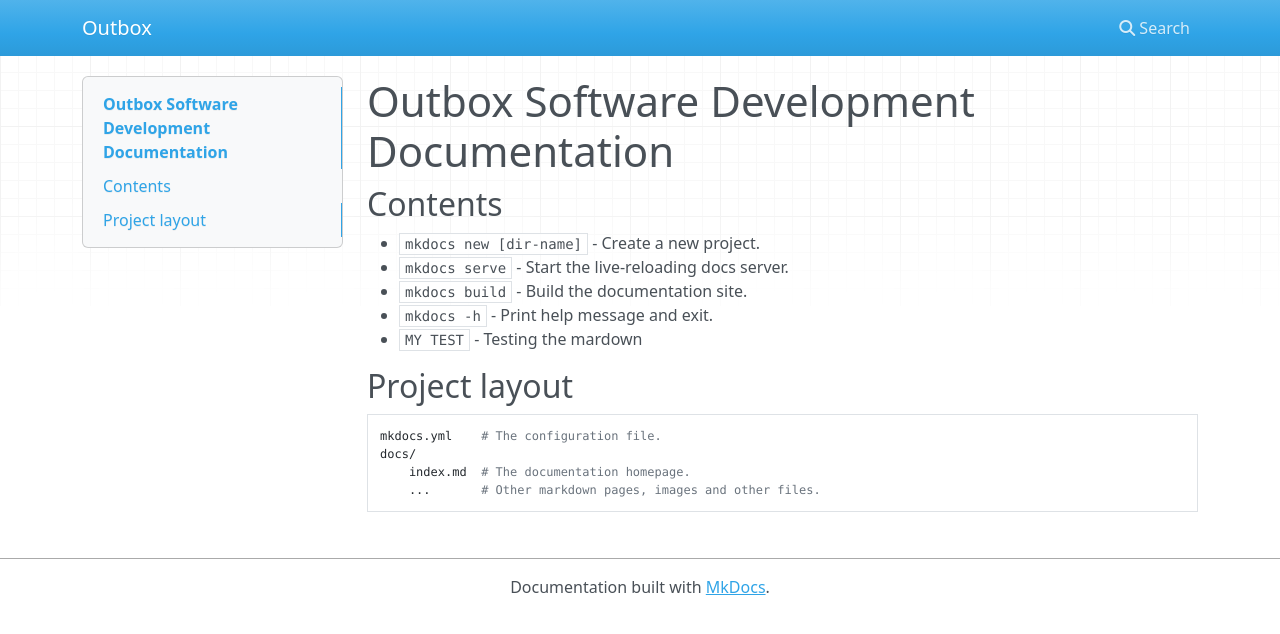
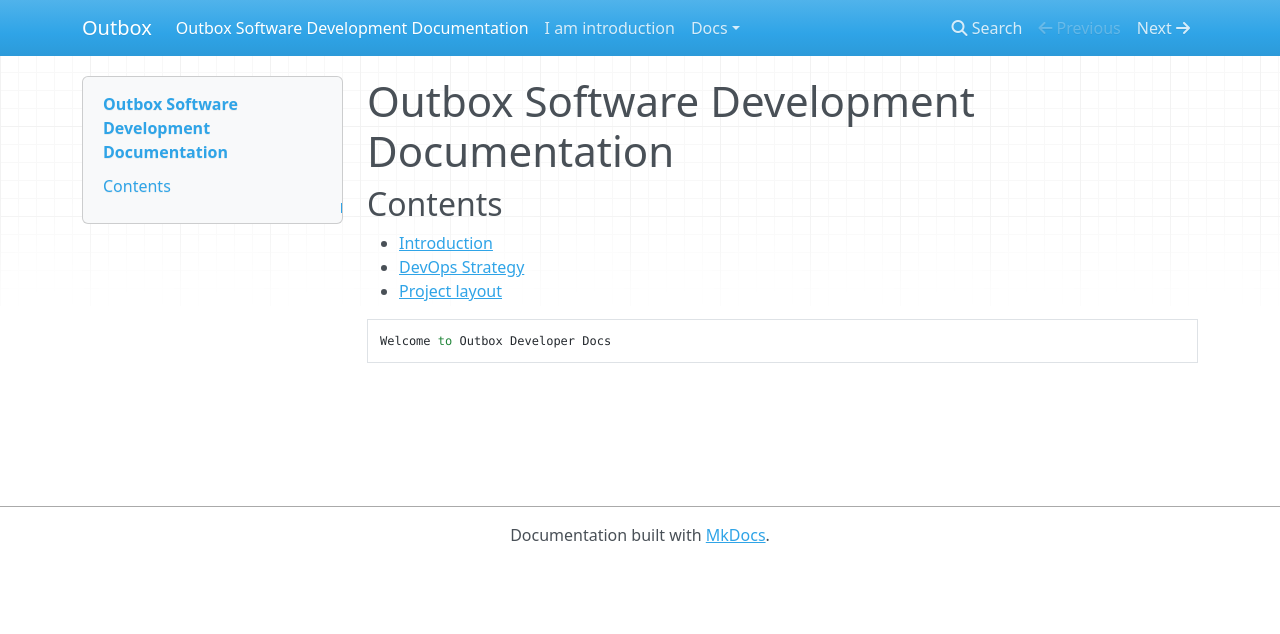
Before and after one commit to elijah0kello/mydocs, an MkDocs documentation site: the page built from docs/index.md, in a window 1280 px wide. Shown: the top 634 px of the page. Built offline with MkDocs 1.6.1, drawn with Linux system fonts in a browser that asks for light colours; nearby versions of some CDN libraries.

Commit message:
doc test

```diff
--- /dev/null
+++ b/docs/docs/layout.md
@@ -0,0 +1 @@
+# I am project layout
--- a/docs/index.md
+++ b/docs/index.md
@@ -4,15 +4,9 @@
 
 ## Contents
 
-* `mkdocs new [dir-name]` - Create a new project.
-* `mkdocs serve` - Start the live-reloading docs server.
-* `mkdocs build` - Build the documentation site.
-* `mkdocs -h` - Print help message and exit.
-* `MY TEST` - Testing the mardown
+* [Introduction](docs/introduction.md)
+* [DevOps Strategy](docs/strategy.md)
+* [Project layout](docs/layout.md)
 
-## Project layout
-
-    mkdocs.yml    # The configuration file.
-    docs/
-        index.md  # The documentation homepage.
-        ...       # Other markdown pages, images and other files.
+#
+    Welcome to Outbox Developer Docs
--- /dev/null
+++ b/docs/introduction.md
@@ -0,0 +1 @@
+# I am introduction
```
Also changed, not shown: docs/docs/strategy.md (added, +1 -0 lines).
